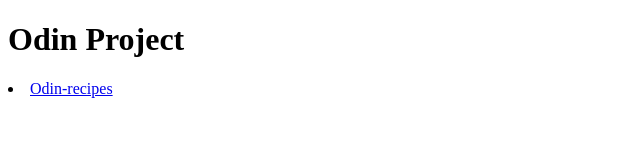
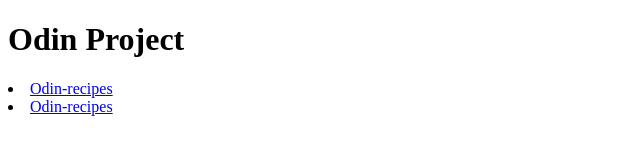
Before and after one commit to Anand-1812/The-Odin-Project, a plain HTML site: page index.html in a window 1280 px wide. Shown: the whole page, without its empty margins (0-640 px from the left). Drawn offline with Linux system fonts and the light colour scheme.

Commit message:
Add the Landing Page project to the main file

```diff
--- a/index.html
+++ b/index.html
@@ -9,6 +9,8 @@
 <body>
     <h1>Odin Project</h1>
     <li><a href="odin-recipes/index.html" target="_blank">Odin-recipes</a></li>
+    <li><a href="odin-recipes/index.html" target="_blank">Odin-recipes</a></li>
+
 </body>
 
 </html>
```
